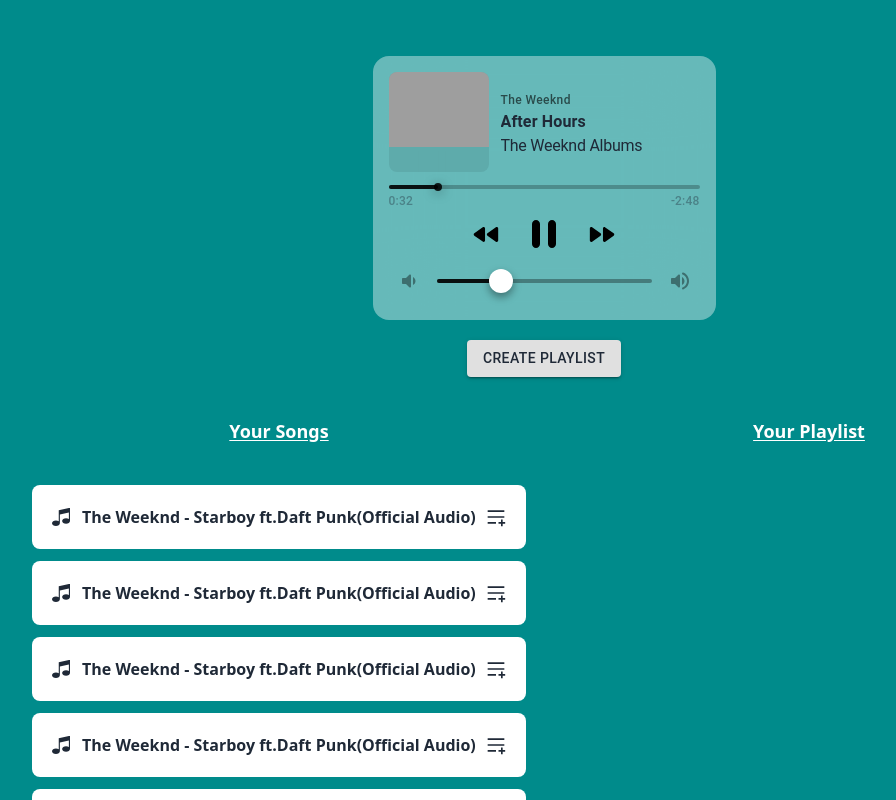
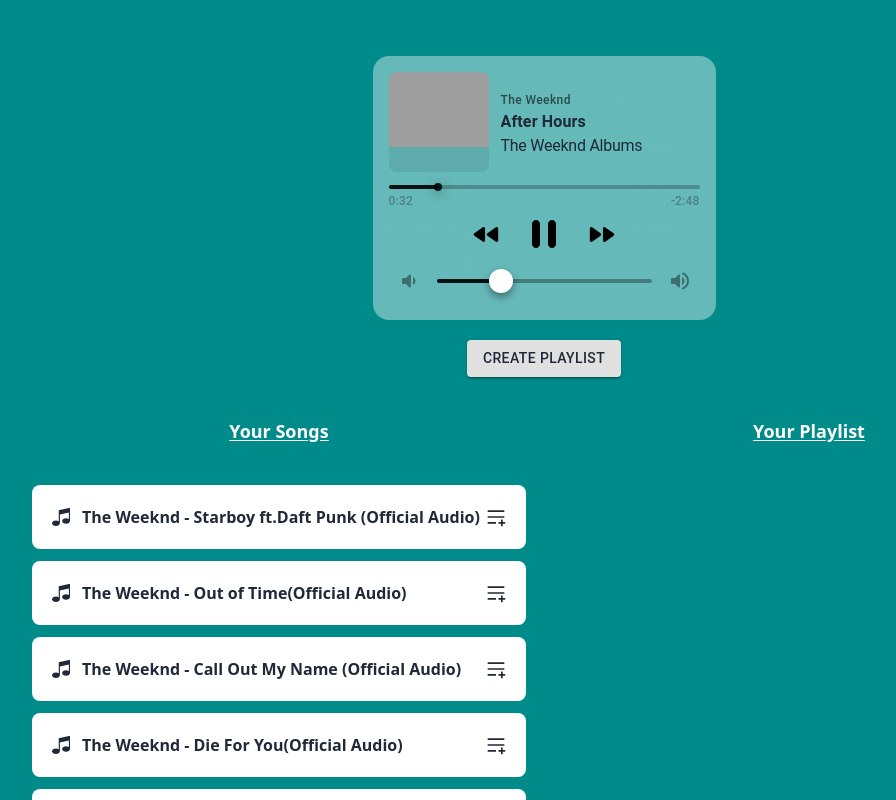
Before and after one commit to TaseenFuadJeem/Music-Player, a React (Create React App) app: page / in a window 1280 px wide. Shown: the top 800 px of the page, without its empty margins (96-992 px from the left). Built offline with nearby package versions, Linux system fonts and the light colour scheme; grey boxes are pictures that could not be loaded.

Commit message:
implement the playlists

```diff
--- a/src/Components/Playlist/Playlist.js
+++ b/src/Components/Playlist/Playlist.js
@@ -62,7 +62,7 @@
             <div className='grid grid-cols-2 gap-9'>
                 <div>
                     <h1 className='text-center text-lg text-white font-bold underline my-10 underline-offset-2'>Your Songs</h1>
-                    <Songs />
+                    <Songs playlist={playlist} />
                 </div>
                 <div>
                     <h1 className='text-center text-lg text-white my-10 font-bold underline underline-offset-2'>Your Playlist</h1>
--- a/src/Components/Playlist/Songs.js
+++ b/src/Components/Playlist/Songs.js
@@ -1,16 +1,18 @@
+
 import React from 'react';
 import { ImMusic } from 'react-icons/im';
 import { RiPlayListAddFill } from 'react-icons/ri';
 
-const Songs = () => {
+const Songs = ({ playlist }) => {
+    console.log(playlist)
 
     const allSongs = [
-        'The Weeknd - Starboy ft.Daft Punk(Official Audio)',
-        'The Weeknd - Starboy ft.Daft Punk(Official Audio)',
-        'The Weeknd - Starboy ft.Daft Punk(Official Audio)',
-        'The Weeknd - Starboy ft.Daft Punk(Official Audio)',
-        'The Weeknd - Starboy ft.Daft Punk(Official Audio)',
-        'The Weeknd - Starboy ft.Daft Punk(Official Audio)',
+        'The Weeknd - Starboy ft.Daft Punk (Official Audio)',
+        'The Weeknd - Out of Time(Official Audio) ',
+        'The Weeknd - Call Out My Name (Official Audio)',
+        'The Weeknd - Die For You(Official Audio)',
+        'The Weeknd - Save Your Tears (Official Audio)',
+        'The Weeknd & Ariana Grande – Save Your Tears (Official Audio)',
     ]
 
     return (
@@ -18,10 +20,25 @@
             {
                 allSongs.map(song =>
                     <div className='bg-white rounded-lg p-5 flex items-center mb-3 relative'>
-                        <ImMusic className='mr-3 text-lg' /> <p className='font-semibold'>{song}</p> <RiPlayListAddFill className='ml-auto text-xl cursor-pointer' />
+                        <ImMusic className='mr-3 text-lg' /> <p className='font-semibold'>{song}</p> <label for="my-modal-3" className='ml-auto'><RiPlayListAddFill className='text-xl cursor-pointer' /></label>
                     </div>
                 )
             }
+
+
+
+
+            <input type="checkbox" id="my-modal-3" class="modal-toggle" />
+            <div class="modal">
+                <div class="modal-box relative">
+                    <label for="my-modal-3" class="btn btn-sm btn-circle absolute right-2 top-2">✕</label>
+                    <h1 className='text-2xl font-bold'>Your playlists</h1>
+                    {
+                        playlist.map(p => <div className='p-3 border border-black rounded-lg my-3'><p className='text-center'>{p.name}</p></div>)
+                    }
+                </div>
+            </div>
+
         </section>
     );
 };
```
